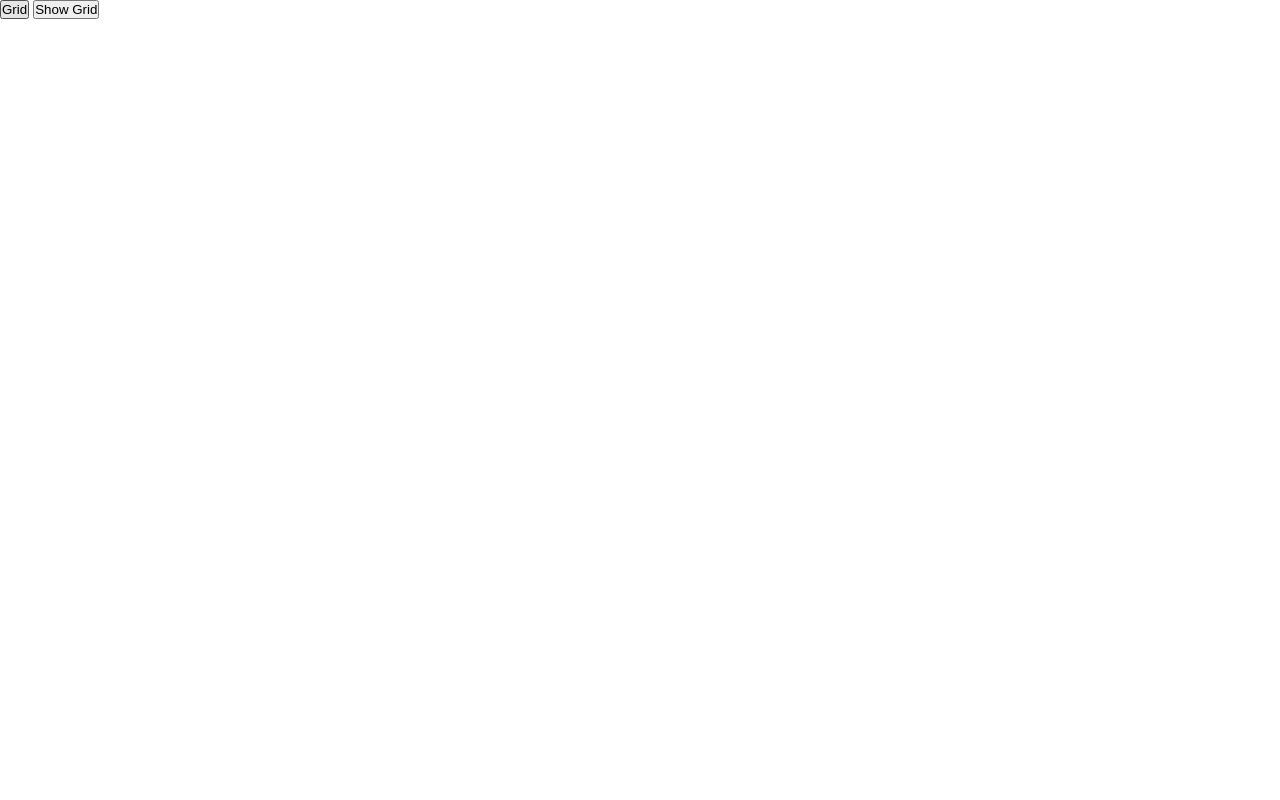
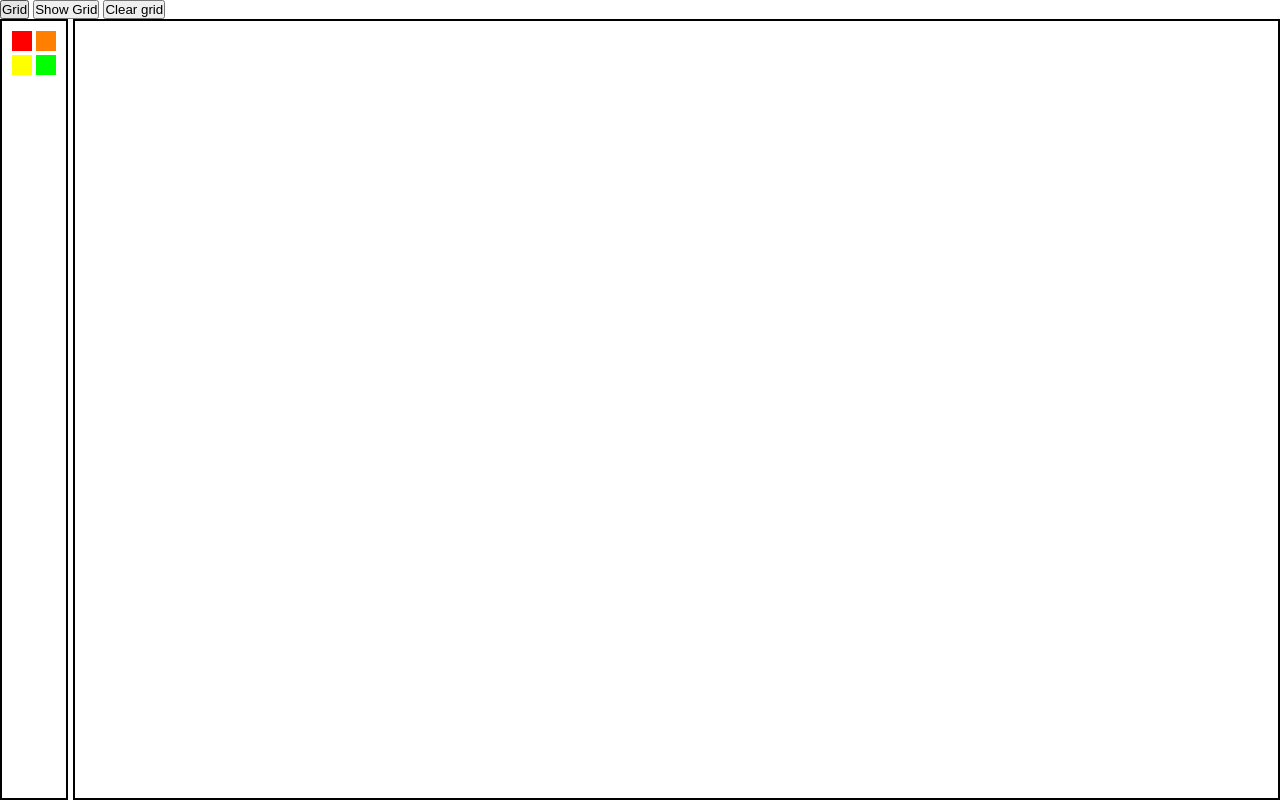
Before and after one commit to chailykevin/Etch-a-Sketch, a plain HTML site: page index.html in a window 1280 px wide. Drawn offline with Linux system fonts and the light colour scheme.

Commit message:
Add color option and button to clear grid

```diff
--- a/index.html
+++ b/index.html
@@ -11,7 +11,16 @@
     <div class="header">
       <button id="grid">Grid</button>
       <button class="showGridButton" id="Y">Show Grid</button>
+      <button id="clearGrid">Clear grid</button>
     </div>
-    <div id="container"></div>
+    <div class="hero">
+      <div class="colors">
+        <button id="red"></button>
+        <button id="orange"></button>
+        <button id="yellow"></button>
+        <button id="green"></button>
+      </div>
+      <div id="container"></div>
+    </div>
   </body>
 </html>
--- a/script.js
+++ b/script.js
@@ -21,7 +21,7 @@ container.addEventListener("mouseenter", () => {
 
     div.forEach((currentDiv) => {
         currentDiv.addEventListener("mousedown", () => {
-            currentDiv.classList.add("clicked");
+            currentDiv.style.backgroundColor = currentColor;
         })
     })
 })
@@ -91,3 +91,29 @@ showGridButton.addEventListener("click", () => {
         })
     }
 })
+
+//Add event listener to color buttons
+const colors = document.querySelector(".colors");
+let currentColor = "black";
+
+colors.addEventListener("click", (e) => {
+    if(e.target.id === "red"){
+        currentColor = "hsl(0, 100%, 50%)";
+    } else if (e.target.id === "orange") {
+        currentColor = "hsl(30, 100%, 50%)";
+    } else if (e.target.id === "yellow") {
+        currentColor = "hsl(60, 100%, 50%)";
+    } else if (e.target.id === "green") {
+        currentColor = "hsl(120, 100%, 50%)";
+    }
+})
+
+//Clear grid event listener
+const clearGridButton = document.querySelector("#clearGrid");
+
+clearGridButton.addEventListener("click", () => {
+    div.forEach((div) => {
+        console.log("hi");
+        div.style.backgroundColor = "transparent";
+    })
+})
--- a/style.css
+++ b/style.css
@@ -11,10 +11,50 @@ body {
   flex-direction: column;
 }
 
+.hero {
+  display: flex;
+  gap: 5px;
+  flex-wrap: wrap;
+}
+
+.colors {
+  border: 2px solid black;
+  padding: 10px;
+  flex-grow: 0;
+  max-width: 68px;
+}
+
+.colors button {
+  width: 20px;
+  height: 20px;
+  border: none;
+}
+
+.colors button#red {
+  background-color: hsl(0, 100%, 50%);
+}
+
+.colors button#orange {
+  background-color: hsl(30, 100%, 50%);
+}
+.colors button#yellow {
+  background-color: hsl(60, 100%, 50%);
+}
+.colors button#green {
+  background-color: hsl(120, 100%, 50%);
+}
+
+.colors button:hover {
+  cursor: pointer;
+}
+
 #container {
   display: flex;
   flex-wrap: wrap;
   flex: auto;
+  height: 100%;
+  flex: 9;
+  border: 2px solid black;
 }
 
 div {
@@ -24,7 +64,7 @@ div {
 }
 
 .hovered {
-  background-color: gray;
+  background-color: gray !important;
 }
 
 .header {
@@ -33,9 +73,9 @@ div {
   margin: 0px;
 }
 
-.clicked {
+/* .clicked {
   background-color: black;
-}
+} */
 
 .showGrid {
   border: 1px solid slategrey;
```
